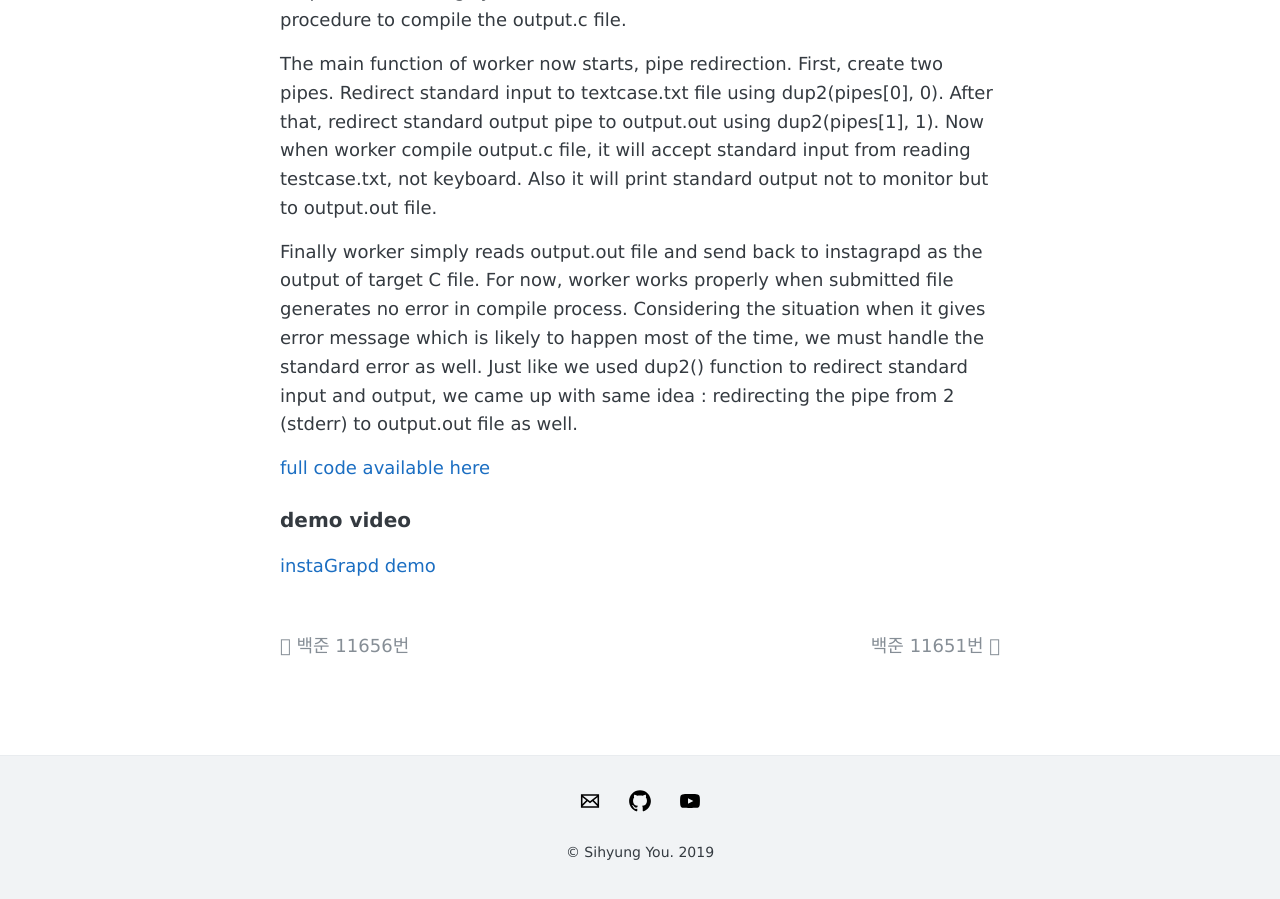
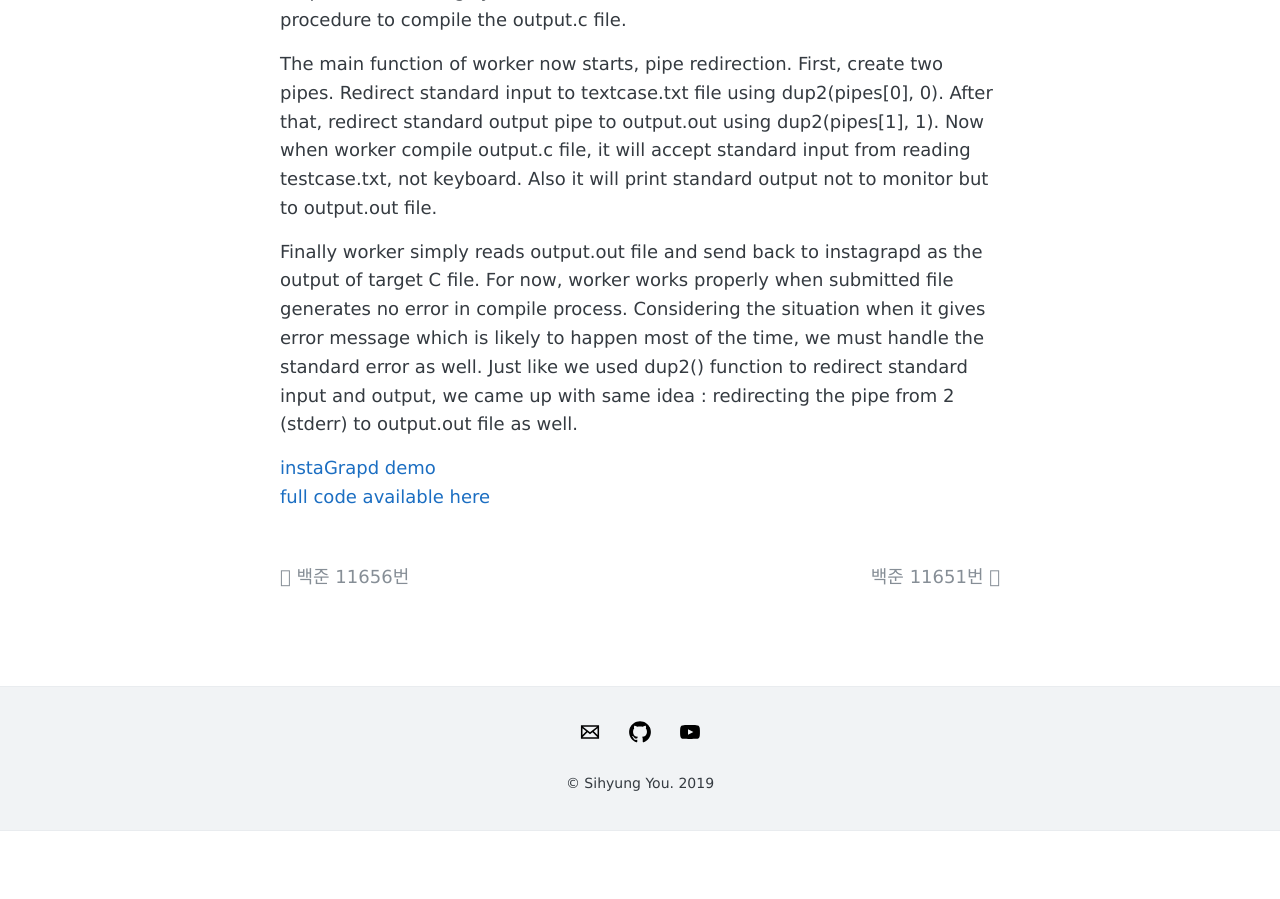
Before and after one commit to sihyungyou/sihyungyou.github.io, a Jekyll site: the page built from _posts/2019-07-02-os-pa2.md, in a window 1280 px wide and 900 px high, scrolled down 2576 px. Built offline with Jekyll 4.4.1, drawn with Linux system fonts in a browser that asks for light colours; after the commit the page ends 3407 px from its top, so only the background shows below that.

Commit message:
fixed typo

```diff
--- a/_posts/2019-07-02-os-pa2.md
+++ b/_posts/2019-07-02-os-pa2.md
@@ -43,6 +43,5 @@ The main function of worker now starts, pipe redirection. First, create two pipe
 
 Finally worker simply reads output.out file and send back to instagrapd as the output of target C file. For now, worker works properly when submitted file generates no error in compile process. Considering the situation when it gives error message which is likely to happen most of the time, we must handle the standard error as well. Just like we used dup2() function to redirect standard input and output, we came up with same idea : redirecting the pipe from 2 (stderr) to output.out file as well.
 
+[instaGrapd demo](https://www.youtube.com/watch?v=SI6DPSGSaSU)
 [full code available here](https://github.com/sihyungyou/OperatingSystem/tree/master/pa2/instaGrap)
-### demo video
-[instaGrapd demo](https://www.youtube.com/watch?v=SI6DPSGSaSU)
```
